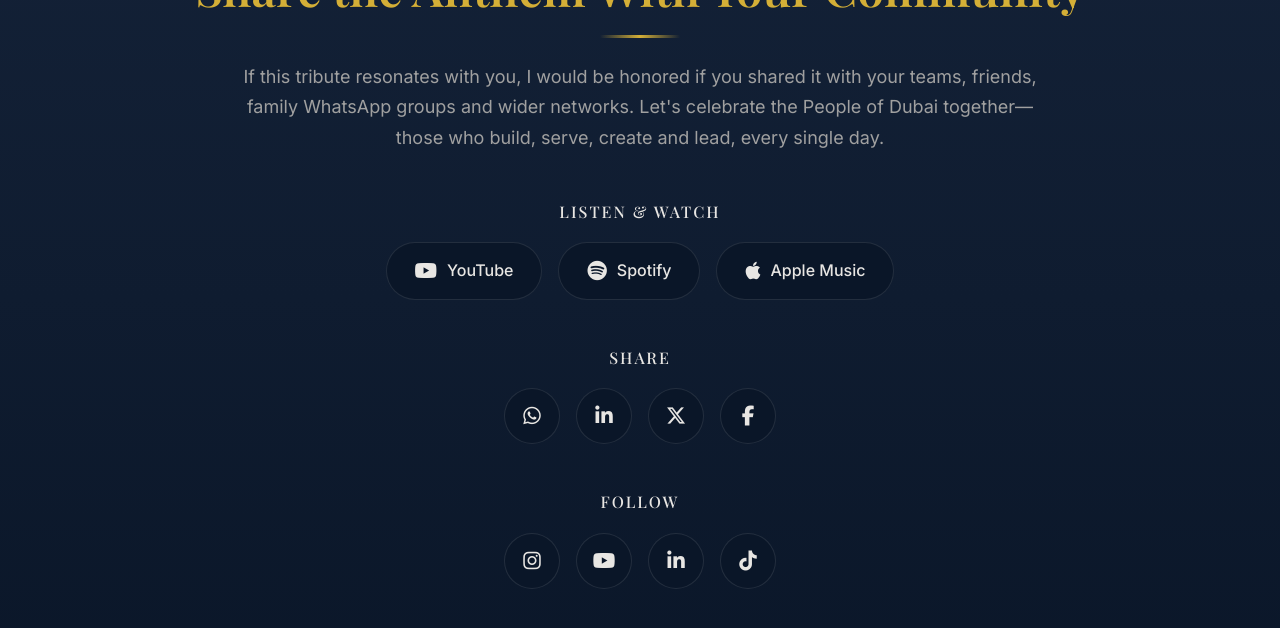
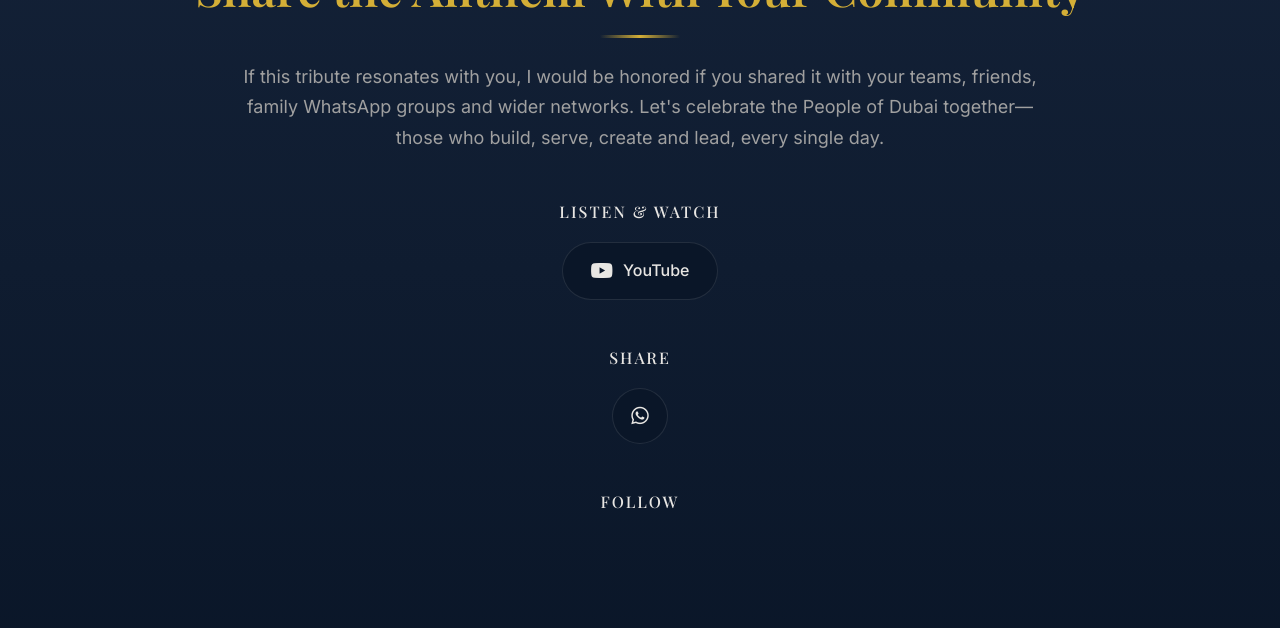
Before and after one commit to scottfeltham/minalrimal, a Jekyll site: the page built from index.html, in a window 1280 px wide and 900 px high, scrolled down 6661 px, cut to the strip 0-677 px from the top of the window. Shown: the top 628 px of the strip. Built offline with Jekyll 4.4.1, drawn with Linux system fonts in a browser that asks for light colours.

Commit message:
Add configurable social and platform links via _config.yml
- Add links section for YouTube, Spotify, Apple Music URLs
- Add social section for Instagram, LinkedIn, TikTok, Twitter, Facebook
- Update index.html Share section with Jekyll conditionals
- Links only display when configured (non-empty values)

🤖 Generated with [Claude Code](https://claude.com/claude-code)

Co-Authored-By: Claude <noreply@anthropic.com>

```diff
--- a/_config.yml
+++ b/_config.yml
@@ -31,14 +31,20 @@ lang: en
 author: "Renji Joseph"
 year: 2025
 
-# Social links (to be updated with actual URLs)
+# Links - Platform URLs
+links:
+  youtube_video: "https://youtu.be/FHFqMRasPnU"
+  youtube_channel: ""
+  spotify: ""
+  apple_music: ""
+
+# Links - Social profiles
 social:
-  youtube: "#"
-  spotify: "#"
-  apple_music: "#"
-  instagram: "#"
-  linkedin: "#"
-  tiktok: "#"
+  instagram: ""
+  linkedin: ""
+  tiktok: ""
+  twitter: ""
+  facebook: ""
 
 # Contact
 contact_email: ""
--- a/index.html
+++ b/index.html
@@ -225,18 +225,24 @@ title: "Min Al Rimal | From the Sands | Dubai City Anthem 2025"
     <div class="share-buttons">
       <h3>Listen & Watch</h3>
       <div class="platform-links">
-        <a href="https://youtu.be/FHFqMRasPnU" target="_blank" rel="noopener noreferrer" class="platform-btn youtube" aria-label="Watch on YouTube">
+        {% if site.links.youtube_video != "" %}
+        <a href="{{ site.links.youtube_video }}" target="_blank" rel="noopener noreferrer" class="platform-btn youtube" aria-label="Watch on YouTube">
           <i class="fab fa-youtube"></i>
           <span>YouTube</span>
         </a>
-        <a href="#" class="platform-btn spotify" aria-label="Listen on Spotify">
+        {% endif %}
+        {% if site.links.spotify != "" %}
+        <a href="{{ site.links.spotify }}" target="_blank" rel="noopener noreferrer" class="platform-btn spotify" aria-label="Listen on Spotify">
           <i class="fab fa-spotify"></i>
           <span>Spotify</span>
         </a>
-        <a href="#" class="platform-btn apple" aria-label="Listen on Apple Music">
+        {% endif %}
+        {% if site.links.apple_music != "" %}
+        <a href="{{ site.links.apple_music }}" target="_blank" rel="noopener noreferrer" class="platform-btn apple" aria-label="Listen on Apple Music">
           <i class="fab fa-apple"></i>
           <span>Apple Music</span>
         </a>
+        {% endif %}
       </div>
     </div>
 
@@ -246,33 +252,47 @@ title: "Min Al Rimal | From the Sands | Dubai City Anthem 2025"
         <a href="#" class="social-btn whatsapp" aria-label="Share on WhatsApp">
           <i class="fab fa-whatsapp"></i>
         </a>
-        <a href="#" class="social-btn linkedin" aria-label="Share on LinkedIn">
+        {% if site.social.linkedin != "" %}
+        <a href="{{ site.social.linkedin }}" target="_blank" rel="noopener noreferrer" class="social-btn linkedin" aria-label="Share on LinkedIn">
           <i class="fab fa-linkedin-in"></i>
         </a>
-        <a href="#" class="social-btn twitter" aria-label="Share on X/Twitter">
+        {% endif %}
+        {% if site.social.twitter != "" %}
+        <a href="{{ site.social.twitter }}" target="_blank" rel="noopener noreferrer" class="social-btn twitter" aria-label="Share on X/Twitter">
           <i class="fab fa-x-twitter"></i>
         </a>
-        <a href="#" class="social-btn facebook" aria-label="Share on Facebook">
+        {% endif %}
+        {% if site.social.facebook != "" %}
+        <a href="{{ site.social.facebook }}" target="_blank" rel="noopener noreferrer" class="social-btn facebook" aria-label="Share on Facebook">
           <i class="fab fa-facebook-f"></i>
         </a>
+        {% endif %}
       </div>
     </div>
 
     <div class="social-follow">
       <h3>Follow</h3>
       <div class="follow-links">
-        <a href="#" class="follow-btn" aria-label="Instagram">
+        {% if site.social.instagram != "" %}
+        <a href="{{ site.social.instagram }}" target="_blank" rel="noopener noreferrer" class="follow-btn" aria-label="Instagram">
           <i class="fab fa-instagram"></i>
         </a>
-        <a href="#" class="follow-btn" aria-label="YouTube Channel">
+        {% endif %}
+        {% if site.links.youtube_channel != "" %}
+        <a href="{{ site.links.youtube_channel }}" target="_blank" rel="noopener noreferrer" class="follow-btn" aria-label="YouTube Channel">
           <i class="fab fa-youtube"></i>
         </a>
-        <a href="#" class="follow-btn" aria-label="LinkedIn">
+        {% endif %}
+        {% if site.social.linkedin != "" %}
+        <a href="{{ site.social.linkedin }}" target="_blank" rel="noopener noreferrer" class="follow-btn" aria-label="LinkedIn">
           <i class="fab fa-linkedin-in"></i>
         </a>
-        <a href="#" class="follow-btn" aria-label="TikTok">
+        {% endif %}
+        {% if site.social.tiktok != "" %}
+        <a href="{{ site.social.tiktok }}" target="_blank" rel="noopener noreferrer" class="follow-btn" aria-label="TikTok">
           <i class="fab fa-tiktok"></i>
         </a>
+        {% endif %}
       </div>
     </div>
   </div>
```
